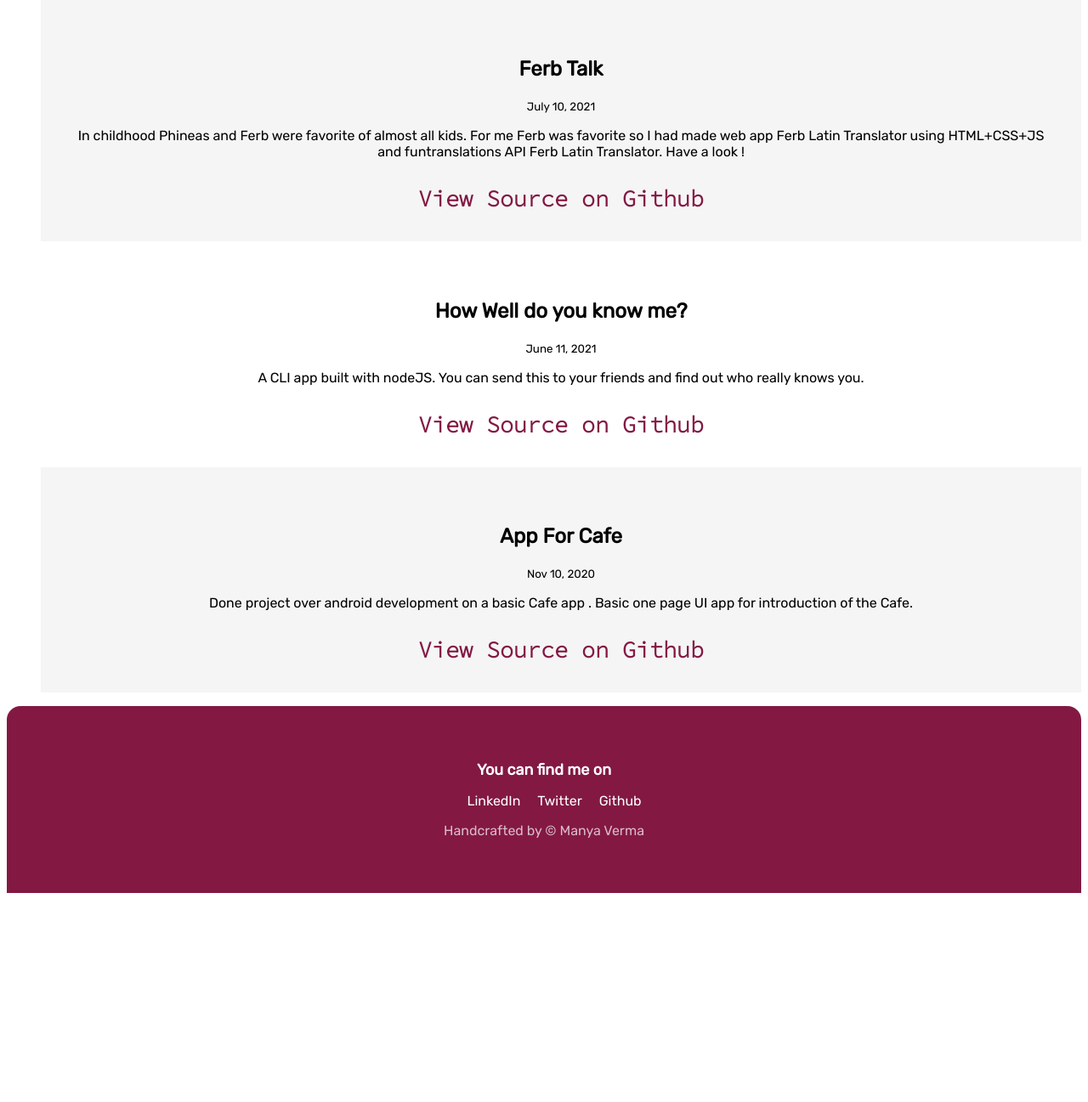
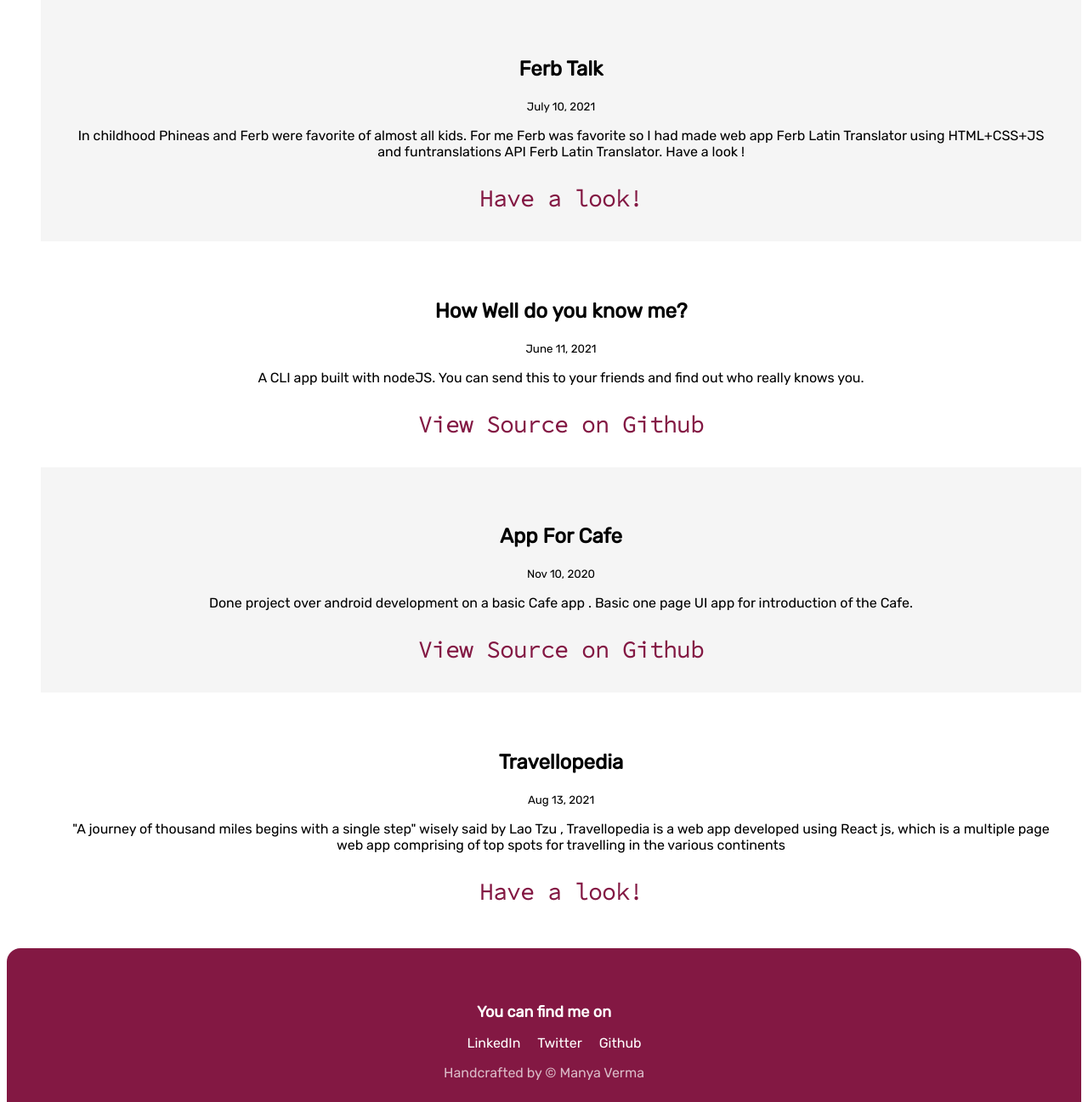
Before and after one commit to Manyaverma/manya-portfolio, a plain HTML site: page projects.html in a window 1280 px wide. Shown: the part 366-1663 px from the top of the page at 85% size. Before the commit the page ends 1425 px from the top, so only its background shows below. Drawn offline with Linux system fonts and the light colour scheme.

Commit message:
update project.html

```diff
--- a/projects.html
+++ b/projects.html
@@ -27,7 +27,7 @@
                 <h1>Ferb Talk</h1>
                 <small>July 10, 2021</small>
                 <p>In childhood Phineas and Ferb were favorite of almost all kids. For me Ferb was favorite so I had made  web app Ferb Latin Translator using HTML+CSS+JS and funtranslations API  Ferb Latin Translator. Have a look !</p>
-                <a class="primary font align1 " href="https://github.com/Manyaverma/Ferb-talk"><small>View Source on Github</small></a>
+                <a class="primary font align1 " href="https://ferb-talk-latin.netlify.app/"><small>Have a look!</small></a>
             </article>
         </li>
         <li>
@@ -46,6 +46,14 @@
                 <a class="primary font align1 " href="https://github.com/Manyaverma/cafe-APP"><small>View Source on Github</small></a>
             </article>
         </li>
+        <li>
+            <article class="article section2 " >
+                <h1>Travellopedia</h1>
+                <small>Aug 13, 2021</small>
+                <p>"A journey of thousand miles begins with a single step" wisely said by Lao Tzu , Travellopedia is a web app developed using React js, which is a multiple page web app comprising of top spots for travelling in the various continents</p>
+                <a class="primary font align1 " href="https://manya-travellopedia.netlify.app/"><small>Have a look!</small></a>
+            </article>
+        </li>
     </ul>
     <footer class="footer">
         <div class="footer-heading">You can find me on</div>
```
